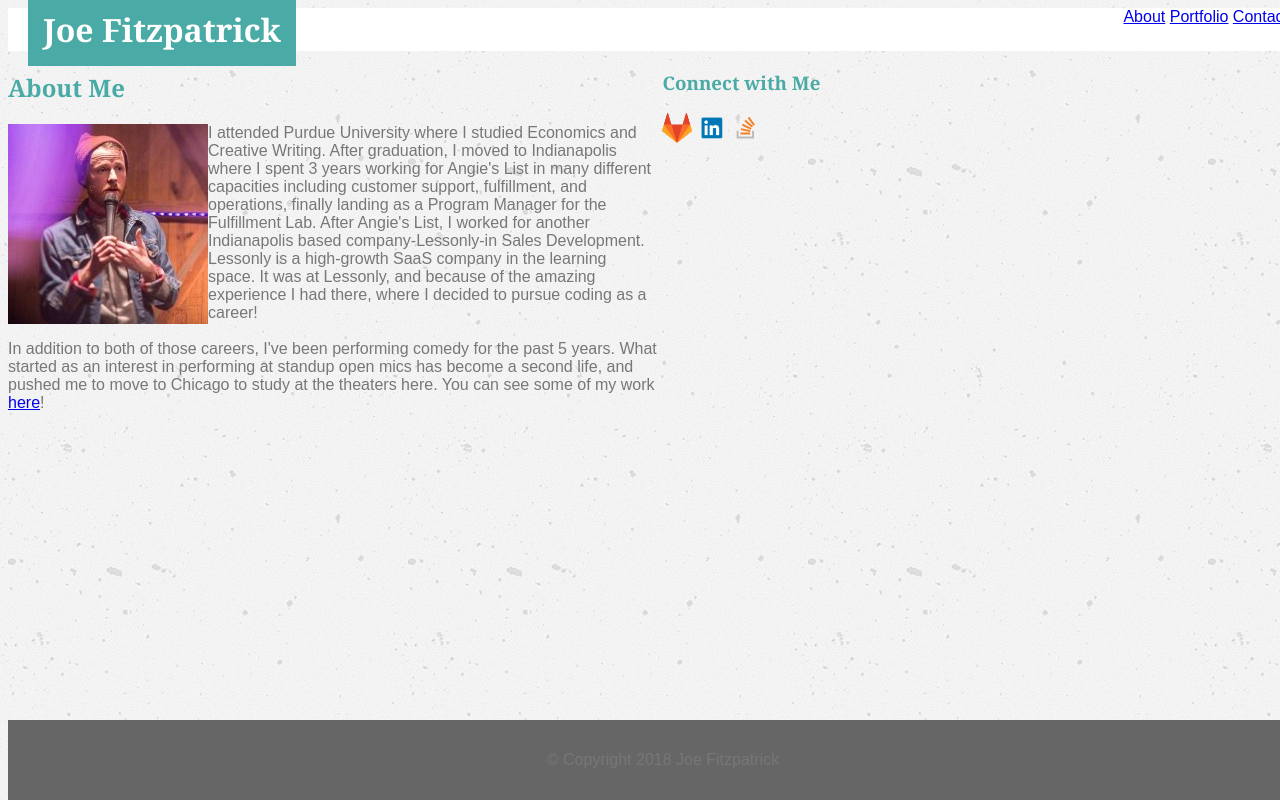
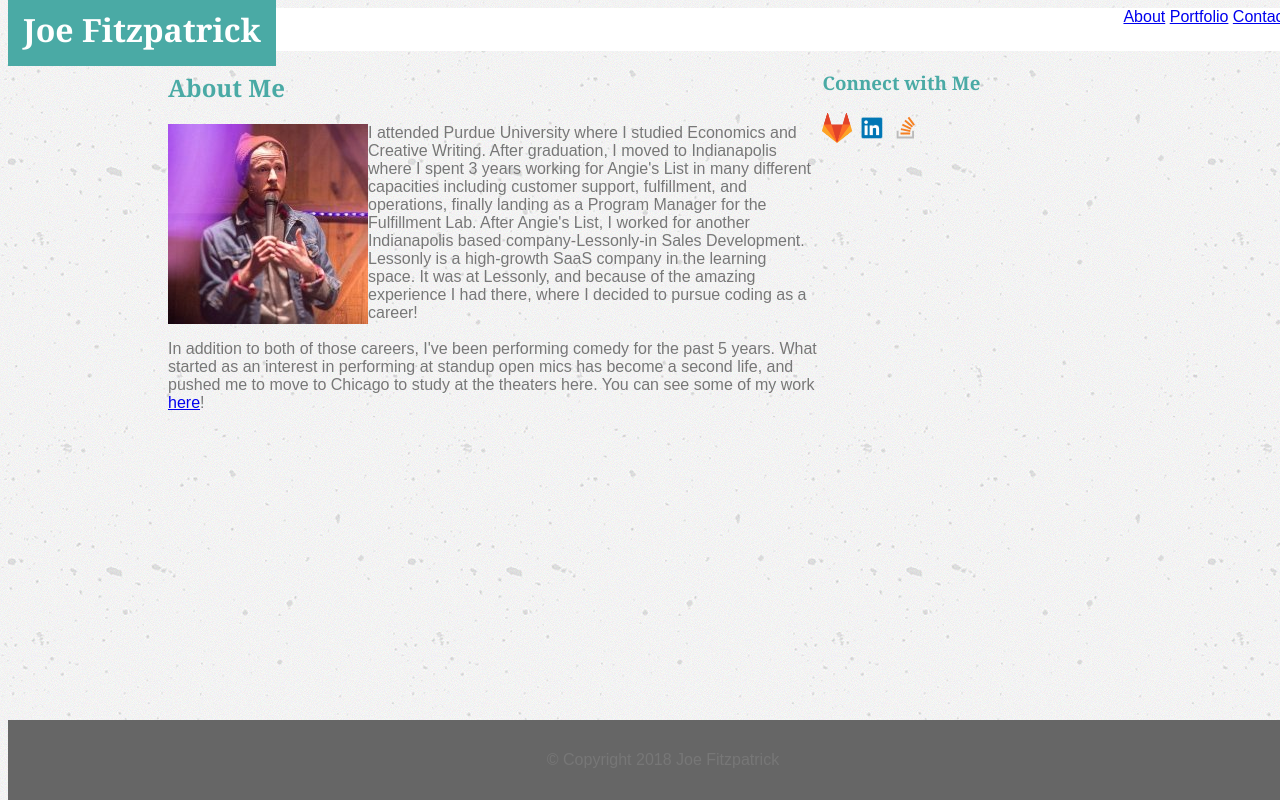
Before and after one commit to joefitz12/Basic-Portfolio, a plain HTML site: page index.html in a window 1280 px wide. Shown: the top 800 px of the page. Drawn offline with Linux system fonts and the light colour scheme.

Commit message:
centers wrapper

```diff
--- a/assets/css/style.css
+++ b/assets/css/style.css
@@ -5,10 +5,14 @@ body {
     font-family: Arial,"Helvetica Neue", Helvetica, sans-serif;
 }
 
+.wrapper {
+    width: 960px;
+    margin: 0 auto;
+}
+
 h1 {
     font-family: "Georgia", Times, serif;
     display: inline;
-    margin-left: 20px;
     background-color: #4aaaa5;
     color: #fff;
     padding: 15px;
--- a/index.html
+++ b/index.html
@@ -20,6 +20,10 @@
         </nav>
     </header>
 
+    <div class="wrapper">
+
+
+
         <div class="about">
             <h2>About Me</h2>
                 <img id="headshot" src="assets/images/headshot.jpg" alt="Joe Fitzpatrick's Photo" />
@@ -36,6 +40,7 @@
                 <img class="logo" src="assets/images/linkedin-logo.png" />
                 <img class="logo" src="assets/images/stack-overflow-logo.svg" />
         </div>
+    </div>
 
     <footer>
         <p>&copy Copyright 2018 Joe Fitzpatrick</p>
```
Lines whose indentation alone changed are shown as unchanged.
